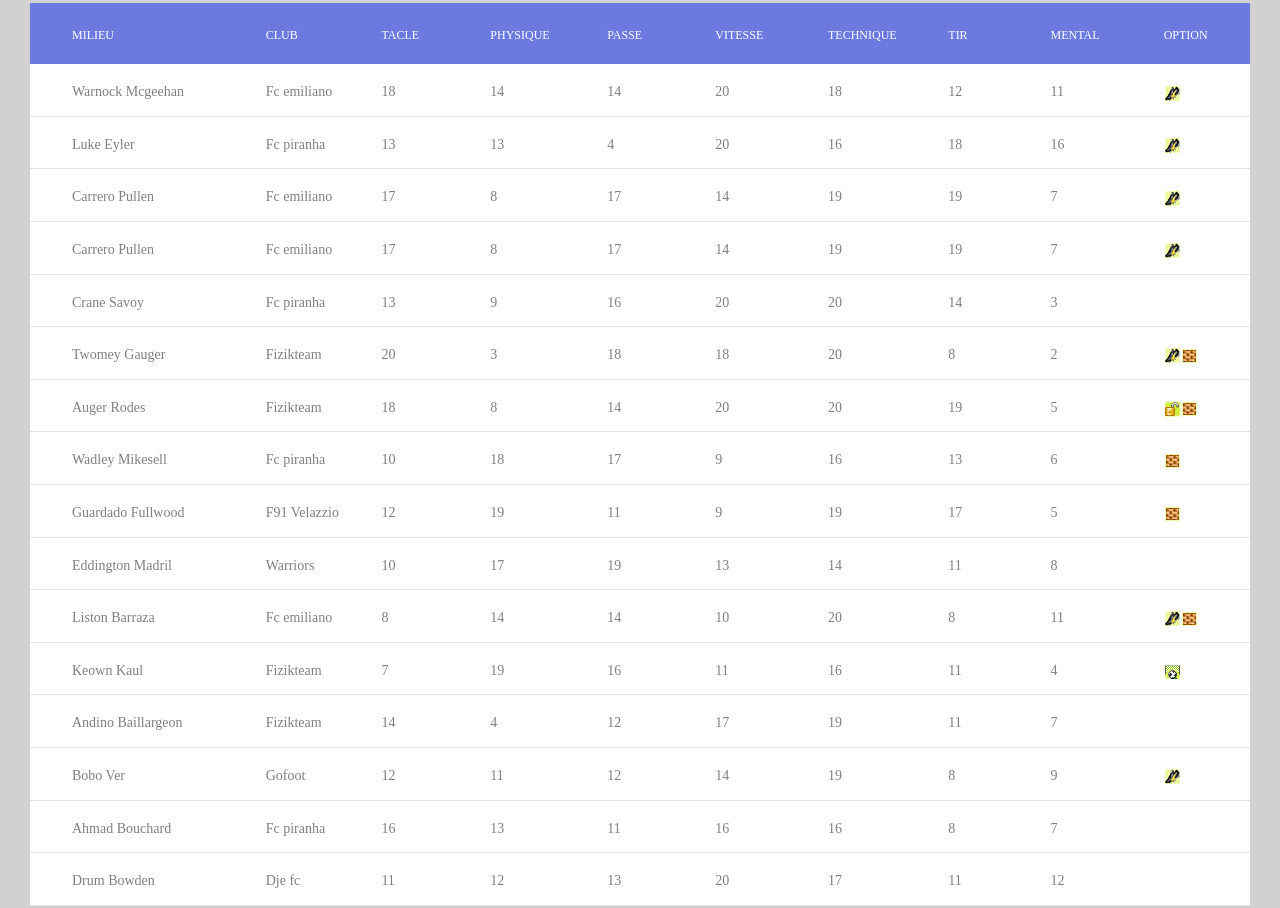
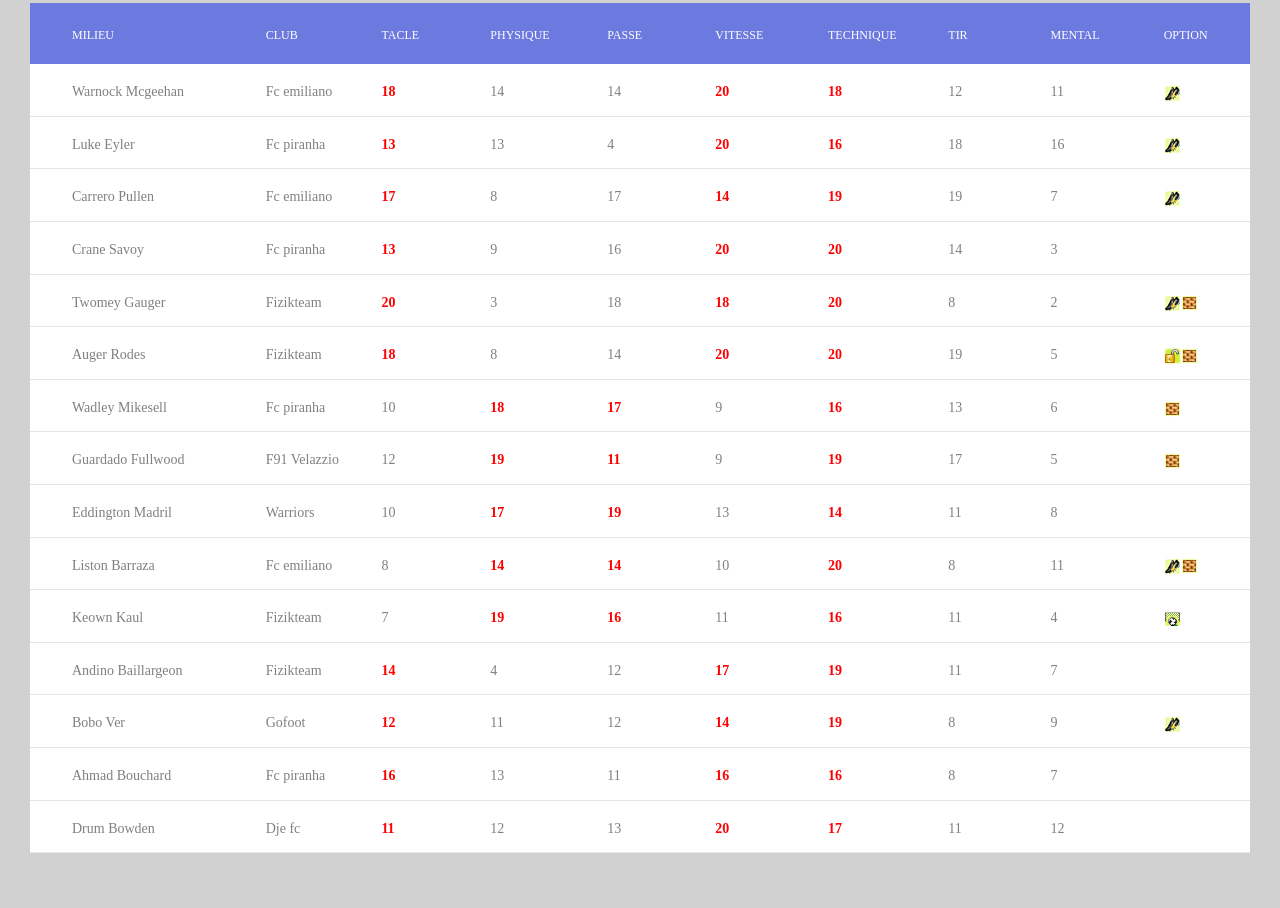
Before and after one commit to fizik26/SimfootSenegalCDM, a plain HTML site: page index.html in a window 1280 px wide. Shown: the part 1869-2777 px from the top of the page. Drawn offline with Linux system fonts and the light colour scheme; a web font is replaced by a local one.

Commit message:
Milieu carac en évidence

```diff
--- a/index.html
+++ b/index.html
@@ -379,11 +379,11 @@
 							<tr class="row100">
 								<td class="column100 column1" data-column="column1">Warnock Mcgeehan</td>
 								<td class="column100 column2" data-column="column2">Fc emiliano</td>
-								<td class="column100 column3" data-column="column3">18</td>
+								<td class="column100 column3" data-column="column3" style="color: red; font-weight: bold;">18</td>
 								<td class="column100 column4" data-column="column4">14</td>
 								<td class="column100 column5" data-column="column5">14</td>
-								<td class="column100 column6" data-column="column6">20</td>
-								<td class="column100 column7" data-column="column7">18</td>
+								<td class="column100 column6" data-column="column6" style="color: red; font-weight: bold;">20</td>
+								<td class="column100 column7" data-column="column7" style="color: red; font-weight: bold;">18</td>
 								<td class="column100 column8" data-column="column8">12</td>
 								<td class="column100 column9" data-column="column9">11</td>
 								<td class="column100 column10" data-column="column10"><img src="images/dribbleur.jpg"/></td>
@@ -391,11 +391,11 @@
 							<tr class="row100">
 								<td class="column100 column1" data-column="column1">Luke Eyler</td>
 								<td class="column100 column2" data-column="column2">Fc piranha</td>
-								<td class="column100 column3" data-column="column3">13</td>
+								<td class="column100 column3" data-column="column3" style="color: red; font-weight: bold;">13</td>
 								<td class="column100 column4" data-column="column4">13</td>
 								<td class="column100 column5" data-column="column5">4</td>
-								<td class="column100 column6" data-column="column6">20</td>
-								<td class="column100 column7" data-column="column7">16</td>
+								<td class="column100 column6" data-column="column6" style="color: red; font-weight: bold;">20</td>
+								<td class="column100 column7" data-column="column7" style="color: red; font-weight: bold;">16</td>
 								<td class="column100 column8" data-column="column8">18</td>
 								<td class="column100 column9" data-column="column9">16</td>
 								<td class="column100 column10" data-column="column10"><img src="images/dribbleur.jpg"/></td>
@@ -403,23 +403,11 @@
 							<tr class="row100">
 								<td class="column100 column1" data-column="column1">Carrero Pullen</td>
 								<td class="column100 column2" data-column="column2">Fc emiliano</td>
-								<td class="column100 column3" data-column="column3">17</td>
+								<td class="column100 column3" data-column="column3" style="color: red; font-weight: bold;">17</td>
 								<td class="column100 column4" data-column="column4">8</td>
 								<td class="column100 column5" data-column="column5">17</td>
-								<td class="column100 column6" data-column="column6">14</td>
-								<td class="column100 column7" data-column="column7">19</td>
-								<td class="column100 column8" data-column="column8">19</td>
-								<td class="column100 column9" data-column="column9">7</td>
-								<td class="column100 column10" data-column="column10"><img src="images/dribbleur.jpg"/></td>
-							</tr>
-							<tr class="row100">
-								<td class="column100 column1" data-column="column1">Carrero Pullen</td>
-								<td class="column100 column2" data-column="column2">Fc emiliano</td>
-								<td class="column100 column3" data-column="column3">17</td>
-								<td class="column100 column4" data-column="column4">8</td>
-								<td class="column100 column5" data-column="column5">17</td>
-								<td class="column100 column6" data-column="column6">14</td>
-								<td class="column100 column7" data-column="column7">19</td>
+								<td class="column100 column6" data-column="column6" style="color: red; font-weight: bold;">14</td>
+								<td class="column100 column7" data-column="column7" style="color: red; font-weight: bold;">19</td>
 								<td class="column100 column8" data-column="column8">19</td>
 								<td class="column100 column9" data-column="column9">7</td>
 								<td class="column100 column10" data-column="column10"><img src="images/dribbleur.jpg"/></td>
@@ -427,11 +415,11 @@
 							<tr class="row100">
 								<td class="column100 column1" data-column="column1">Crane Savoy</td>
 								<td class="column100 column2" data-column="column2">Fc piranha</td>
-								<td class="column100 column3" data-column="column3">13</td>
+								<td class="column100 column3" data-column="column3" style="color: red; font-weight: bold;">13</td>
 								<td class="column100 column4" data-column="column4">9</td>
 								<td class="column100 column5" data-column="column5">16</td>
-								<td class="column100 column6" data-column="column6">20</td>
-								<td class="column100 column7" data-column="column7">20</td>
+								<td class="column100 column6" data-column="column6" style="color: red; font-weight: bold;">20</td>
+								<td class="column100 column7" data-column="column7" style="color: red; font-weight: bold;">20</td>
 								<td class="column100 column8" data-column="column8">14</td>
 								<td class="column100 column9" data-column="column9">3</td>
 								<td class="column100 column10" data-column="column10"></td>
@@ -439,11 +427,11 @@
 							<tr class="row100">
 								<td class="column100 column1" data-column="column1">Twomey Gauger</td>
 								<td class="column100 column2" data-column="column2">Fizikteam</td>
-								<td class="column100 column3" data-column="column3">20</td>
+								<td class="column100 column3" data-column="column3" style="color: red; font-weight: bold;">20</td>
 								<td class="column100 column4" data-column="column4">3</td>
 								<td class="column100 column5" data-column="column5">18</td>
-								<td class="column100 column6" data-column="column6">18</td>
-								<td class="column100 column7" data-column="column7">20</td>
+								<td class="column100 column6" data-column="column6" style="color: red; font-weight: bold;">18</td>
+								<td class="column100 column7" data-column="column7" style="color: red; font-weight: bold;">20</td>
 								<td class="column100 column8" data-column="column8">8</td>
 								<td class="column100 column9" data-column="column9">2</td>
 								<td class="column100 column10" data-column="column10"><img src="images/dribbleur.jpg"/><img src="images/muraille.jpg"/></td>
@@ -451,11 +439,11 @@
 							<tr class="row100">
 								<td class="column100 column1" data-column="column1">Auger Rodes</td>
 								<td class="column100 column2" data-column="column2">Fizikteam</td>
-								<td class="column100 column3" data-column="column3">18</td>
+								<td class="column100 column3" data-column="column3" style="color: red; font-weight: bold;">18</td>
 								<td class="column100 column4" data-column="column4">8</td>
 								<td class="column100 column5" data-column="column5">14</td>
-								<td class="column100 column6" data-column="column6">20</td>
-								<td class="column100 column7" data-column="column7">20</td>
+								<td class="column100 column6" data-column="column6" style="color: red; font-weight: bold;">20</td>
+								<td class="column100 column7" data-column="column7" style="color: red; font-weight: bold;">20</td>
 								<td class="column100 column8" data-column="column8">19</td>
 								<td class="column100 column9" data-column="column9">5</td>
 								<td class="column100 column10" data-column="column10"><img src="images/cadenas.jpg"/><img src="images/muraille.jpg"/></td>
@@ -464,10 +452,10 @@
 								<td class="column100 column1" data-column="column1">Wadley Mikesell</td>
 								<td class="column100 column2" data-column="column2">Fc piranha</td>
 								<td class="column100 column3" data-column="column3">10</td>
-								<td class="column100 column4" data-column="column4">18</td>
-								<td class="column100 column5" data-column="column5">17</td>
+								<td class="column100 column4" data-column="column4" style="color: red; font-weight: bold;">18</td>
+								<td class="column100 column5" data-column="column5" style="color: red; font-weight: bold;">17</td>
 								<td class="column100 column6" data-column="column6">9</td>
-								<td class="column100 column7" data-column="column7">16</td>
+								<td class="column100 column7" data-column="column7" style="color: red; font-weight: bold;">16</td>
 								<td class="column100 column8" data-column="column8">13</td>
 								<td class="column100 column9" data-column="column9">6</td>
 								<td class="column100 column10" data-column="column10"><img src="images/muraille.jpg"/></td>
@@ -476,10 +464,10 @@
 								<td class="column100 column1" data-column="column1">Guardado Fullwood</td>
 								<td class="column100 column2" data-column="column2">F91 Velazzio</td>
 								<td class="column100 column3" data-column="column3">12</td>
-								<td class="column100 column4" data-column="column4">19</td>
-								<td class="column100 column5" data-column="column5">11</td>
+								<td class="column100 column4" data-column="column4" style="color: red; font-weight: bold;">19</td>
+								<td class="column100 column5" data-column="column5" style="color: red; font-weight: bold;">11</td>
 								<td class="column100 column6" data-column="column6">9</td>
-								<td class="column100 column7" data-column="column7">19</td>
+								<td class="column100 column7" data-column="column7" style="color: red; font-weight: bold;">19</td>
 								<td class="column100 column8" data-column="column8">17</td>
 								<td class="column100 column9" data-column="column9">5</td>
 								<td class="column100 column10" data-column="column10"><img src="images/muraille.jpg"/></td>
@@ -488,10 +476,10 @@
 								<td class="column100 column1" data-column="column1">Eddington Madril</td>
 								<td class="column100 column2" data-column="column2">Warriors</td>
 								<td class="column100 column3" data-column="column3">10</td>
-								<td class="column100 column4" data-column="column4">17</td>
-								<td class="column100 column5" data-column="column5">19</td>
+								<td class="column100 column4" data-column="column4" style="color: red; font-weight: bold;">17</td>
+								<td class="column100 column5" data-column="column5" style="color: red; font-weight: bold;">19</td>
 								<td class="column100 column6" data-column="column6">13</td>
-								<td class="column100 column7" data-column="column7">14</td>
+								<td class="column100 column7" data-column="column7" style="color: red; font-weight: bold;">14</td>
 								<td class="column100 column8" data-column="column8">11</td>
 								<td class="column100 column9" data-column="column9">8</td>
 								<td class="column100 column10" data-column="column10"></td>
@@ -500,10 +488,10 @@
 								<td class="column100 column1" data-column="column1">Liston Barraza</td>
 								<td class="column100 column2" data-column="column2">Fc emiliano</td>
 								<td class="column100 column3" data-column="column3">8</td>
-								<td class="column100 column4" data-column="column4">14</td>
-								<td class="column100 column5" data-column="column5">14</td>
+								<td class="column100 column4" data-column="column4" style="color: red; font-weight: bold;">14</td>
+								<td class="column100 column5" data-column="column5" style="color: red; font-weight: bold;">14</td>
 								<td class="column100 column6" data-column="column6">10</td>
-								<td class="column100 column7" data-column="column7">20</td>
+								<td class="column100 column7" data-column="column7" style="color: red; font-weight: bold;">20</td>
 								<td class="column100 column8" data-column="column8">8</td>
 								<td class="column100 column9" data-column="column9">11</td>
 								<td class="column100 column10" data-column="column10"><img src="images/dribbleur.jpg"/><img src="images/muraille.jpg"/></td>
@@ -512,10 +500,10 @@
 								<td class="column100 column1" data-column="column1">Keown Kaul</td>
 								<td class="column100 column2" data-column="column2">Fizikteam</td>
 								<td class="column100 column3" data-column="column3">7</td>
-								<td class="column100 column4" data-column="column4">19</td>
-								<td class="column100 column5" data-column="column5">16</td>
+								<td class="column100 column4" data-column="column4" style="color: red; font-weight: bold;">19</td>
+								<td class="column100 column5" data-column="column5" style="color: red; font-weight: bold;">16</td>
 								<td class="column100 column6" data-column="column6">11</td>
-								<td class="column100 column7" data-column="column7">16</td>
+								<td class="column100 column7" data-column="column7" style="color: red; font-weight: bold;">16</td>
 								<td class="column100 column8" data-column="column8">11</td>
 								<td class="column100 column9" data-column="column9">4</td>
 								<td class="column100 column10" data-column="column10"><img src="images/penalty.jpg"/></td>
@@ -523,11 +511,11 @@
 							<tr class="row100">
 								<td class="column100 column1" data-column="column1">Andino Baillargeon</td>
 								<td class="column100 column2" data-column="column2">Fizikteam</td>
-								<td class="column100 column3" data-column="column3">14</td>
+								<td class="column100 column3" data-column="column3" style="color: red; font-weight: bold;">14</td>
 								<td class="column100 column4" data-column="column4">4</td>
 								<td class="column100 column5" data-column="column5">12</td>
-								<td class="column100 column6" data-column="column6">17</td>
-								<td class="column100 column7" data-column="column7">19</td>
+								<td class="column100 column6" data-column="column6" style="color: red; font-weight: bold;">17</td>
+								<td class="column100 column7" data-column="column7" style="color: red; font-weight: bold;">19</td>
 								<td class="column100 column8" data-column="column8">11</td>
 								<td class="column100 column9" data-column="column9">7</td>
 								<td class="column100 column10" data-column="column10"></td>
@@ -535,11 +523,11 @@
 							<tr class="row100">
 								<td class="column100 column1" data-column="column1">Bobo Ver</td>
 								<td class="column100 column2" data-column="column2">Gofoot</td>
-								<td class="column100 column3" data-column="column3">12</td>
+								<td class="column100 column3" data-column="column3" style="color: red; font-weight: bold;">12</td>
 								<td class="column100 column4" data-column="column4">11</td>
 								<td class="column100 column5" data-column="column5">12</td>
-								<td class="column100 column6" data-column="column6">14</td>
-								<td class="column100 column7" data-column="column7">19</td>
+								<td class="column100 column6" data-column="column6" style="color: red; font-weight: bold;">14</td>
+								<td class="column100 column7" data-column="column7" style="color: red; font-weight: bold;">19</td>
 								<td class="column100 column8" data-column="column8">8</td>
 								<td class="column100 column9" data-column="column9">9</td>
 								<td class="column100 column10" data-column="column10"><img src="images/dribbleur.jpg"/></td>
@@ -547,11 +535,11 @@
 							<tr class="row100">
 								<td class="column100 column1" data-column="column1">Ahmad Bouchard</td>
 								<td class="column100 column2" data-column="column2">Fc piranha</td>
-								<td class="column100 column3" data-column="column3">16</td>
+								<td class="column100 column3" data-column="column3" style="color: red; font-weight: bold;">16</td>
 								<td class="column100 column4" data-column="column4">13</td>
 								<td class="column100 column5" data-column="column5">11</td>
-								<td class="column100 column6" data-column="column6">16</td>
-								<td class="column100 column7" data-column="column7">16</td>
+								<td class="column100 column6" data-column="column6" style="color: red; font-weight: bold;">16</td>
+								<td class="column100 column7" data-column="column7" style="color: red; font-weight: bold;">16</td>
 								<td class="column100 column8" data-column="column8">8</td>
 								<td class="column100 column9" data-column="column9">7</td>
 								<td class="column100 column10" data-column="column10"></td>
@@ -559,11 +547,11 @@
 							<tr class="row100">
 								<td class="column100 column1" data-column="column1">Drum Bowden</td>
 								<td class="column100 column2" data-column="column2">Dje fc</td>
-								<td class="column100 column3" data-column="column3">11</td>
+								<td class="column100 column3" data-column="column3" style="color: red; font-weight: bold;">11</td>
 								<td class="column100 column4" data-column="column4">12</td>
 								<td class="column100 column5" data-column="column5">13</td>
-								<td class="column100 column6" data-column="column6">20</td>
-								<td class="column100 column7" data-column="column7">17</td>
+								<td class="column100 column6" data-column="column6" style="color: red; font-weight: bold;">20</td>
+								<td class="column100 column7" data-column="column7" style="color: red; font-weight: bold;">17</td>
 								<td class="column100 column8" data-column="column8">11</td>
 								<td class="column100 column9" data-column="column9">12</td>
 								<td class="column100 column10" data-column="column10"></td>
```
